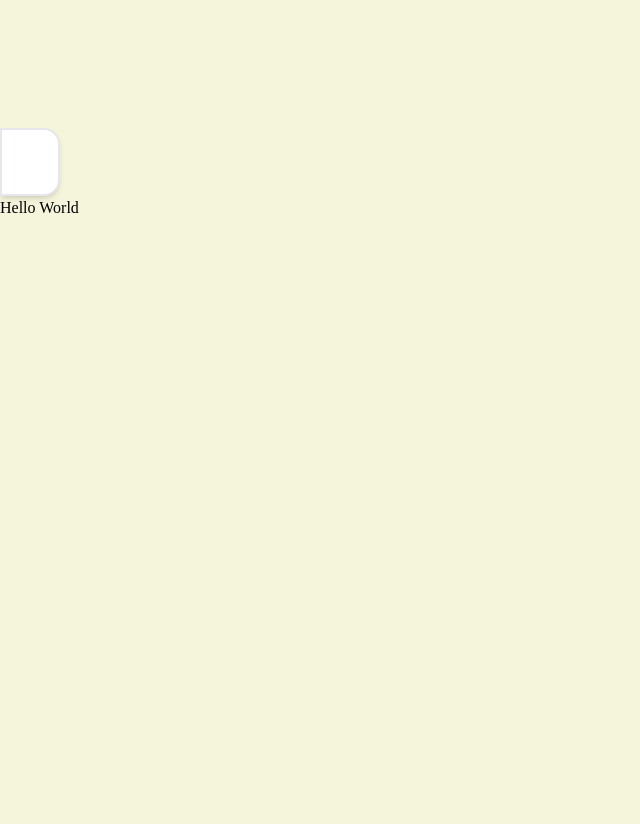
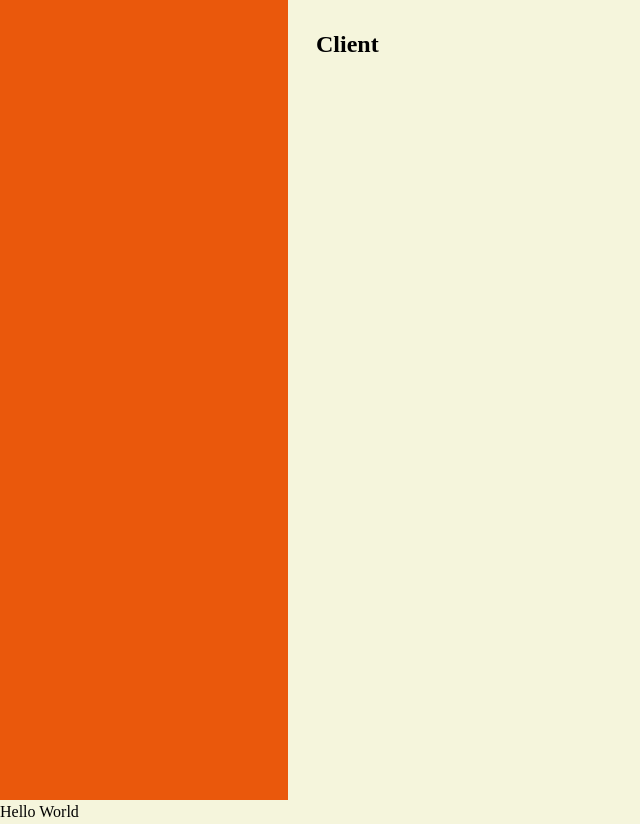
Before and after one commit to jianDeveloper/quircom, a React (Vite) app: page /client-dashboard in a window 1280 px wide. Shown: the whole page, without its empty margins (0-640 px from the left). Before the commit the page ends 800 px from the top, so only its background shows below. Built offline with nearby package versions, Linux system fonts and the light colour scheme.

Commit message:
cdashboard

```diff
--- a/package.json
+++ b/package.json
@@ -10,9 +10,6 @@
     "preview": "vite preview"
   },
   "dependencies": {
-    "@fortawesome/fontawesome-svg-core": "^6.5.1",
-    "@fortawesome/free-solid-svg-icons": "^6.5.1",
-    "@fortawesome/react-fontawesome": "^0.2.0",
     "dom": "^0.0.3",
     "openai": "^4.0.0",
     "react": "^18.2.0",
--- a/src/components/Client/CNav.jsx
+++ b/src/components/Client/CNav.jsx
@@ -1,21 +1,18 @@
 import React from 'react'
 import { Link } from 'react-router-dom';
-import { FontAwesomeIcon } from '@fortawesome/react-fontawesome'
+
+import navLogo from './assets/QRM1.png';
 
 
 const CNav = () => {
   return (
-    <div>
-        <div class="sticky w-[60px] mt-[10%]">
-            <nav class="flex flex-col justify-center items-center px-2 py-8 bg-[white] rounded-r-2xl shadow-md border-solid  border-2">
-                <FontAwesomeIcon icon="fa-solid fa-circle-user" className='mb-8 px-2 py-4' style={{color: "#163646"}} />
-                <FontAwesomeIcon icon="fa-solid fa-chart-simple" className='px-2 py-4' style={{color: "#163646"}} />
-                <FontAwesomeIcon icon="fa-solid fa-briefcase" className='px-2 py-4' style={{color: "#163646"}} />
-                <FontAwesomeIcon icon="fa-solid fa-bars-progress" className=' px-2 py-4' style={{color: "#163646"}} />
-                <FontAwesomeIcon icon="fa-solid fa-bell" className=' mt-[100px] px-2 py-4' style={{color: "#163646"}} />
-                <FontAwesomeIcon icon="fa-solid fa-gear" className=' px-2 py-4' style={{color: "#163646"}} />
-            </nav>
-        </div>
+    <div className='flex'>
+      <div class={`w-72 h-screen bg-orange-600`}>
+        <image className='h-[30px] bg-white' src={navLogo}/>
+      </div>
+      <div className='p-7 text-2xl font-semibold'>
+        <h1>Client</h1>
+      </div>
     </div>
   )
 }
```
Also changed, not shown: src/components/Client/assets/QRM1.png (renamed from src/assets/QRM1.png), 1 other file (tests, documents, lock files or other folders).
